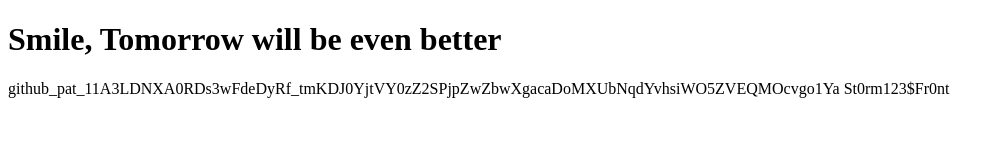
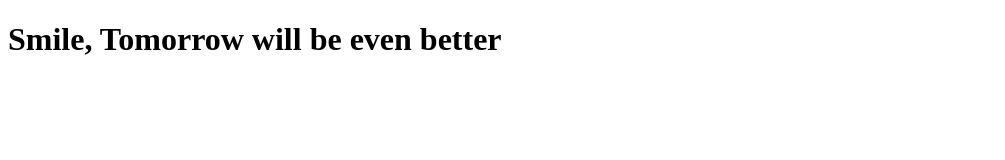
Before and after one commit to DreamingReality/git_test, a plain HTML site: page index.html in a window 1280 px wide. Shown: the whole page, without its empty margins (0-1005 px from the left). Drawn offline with Linux system fonts and the light colour scheme.

Commit message:
change index.html

```diff
--- a/index.html
+++ b/index.html
@@ -10,5 +10,3 @@
     <h1>Smile, Tomorrow will be even better</h1>
 </body>
 </html>
-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
-St0rm123$Fr0nt
```
